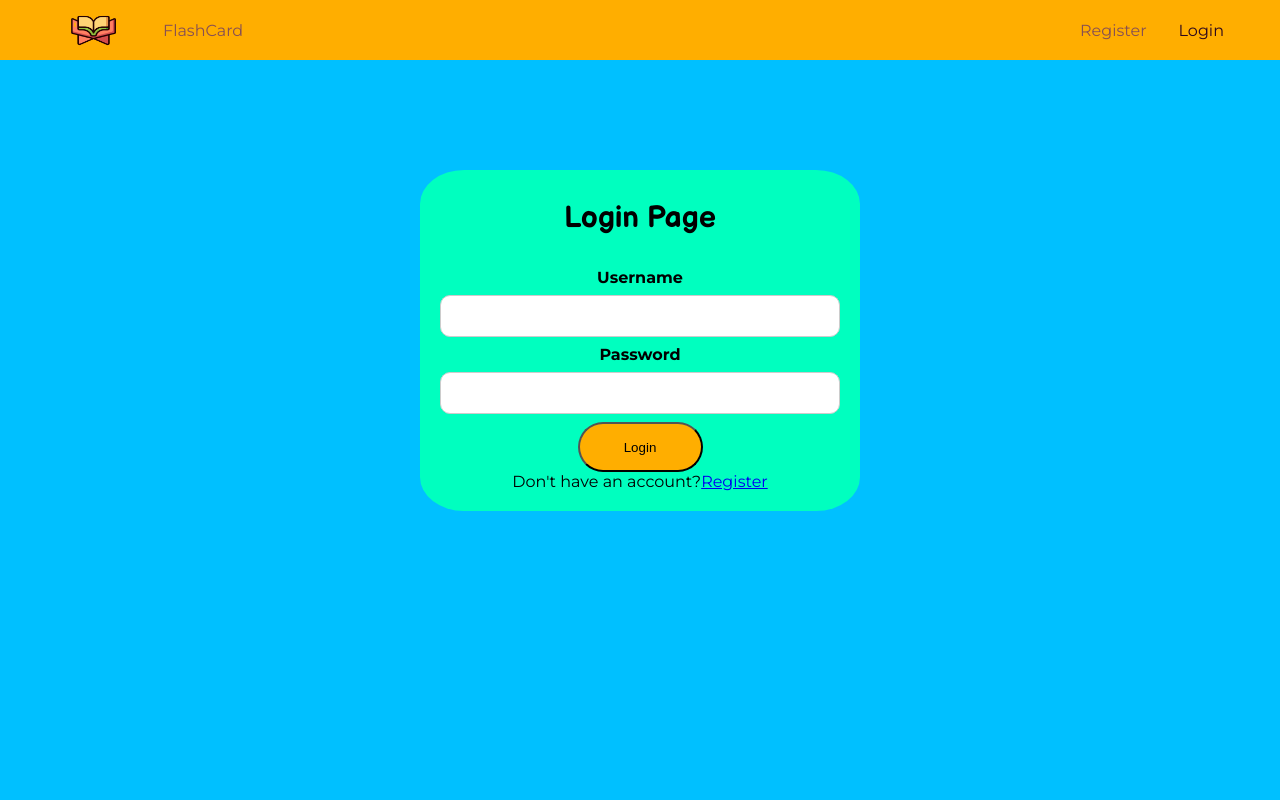
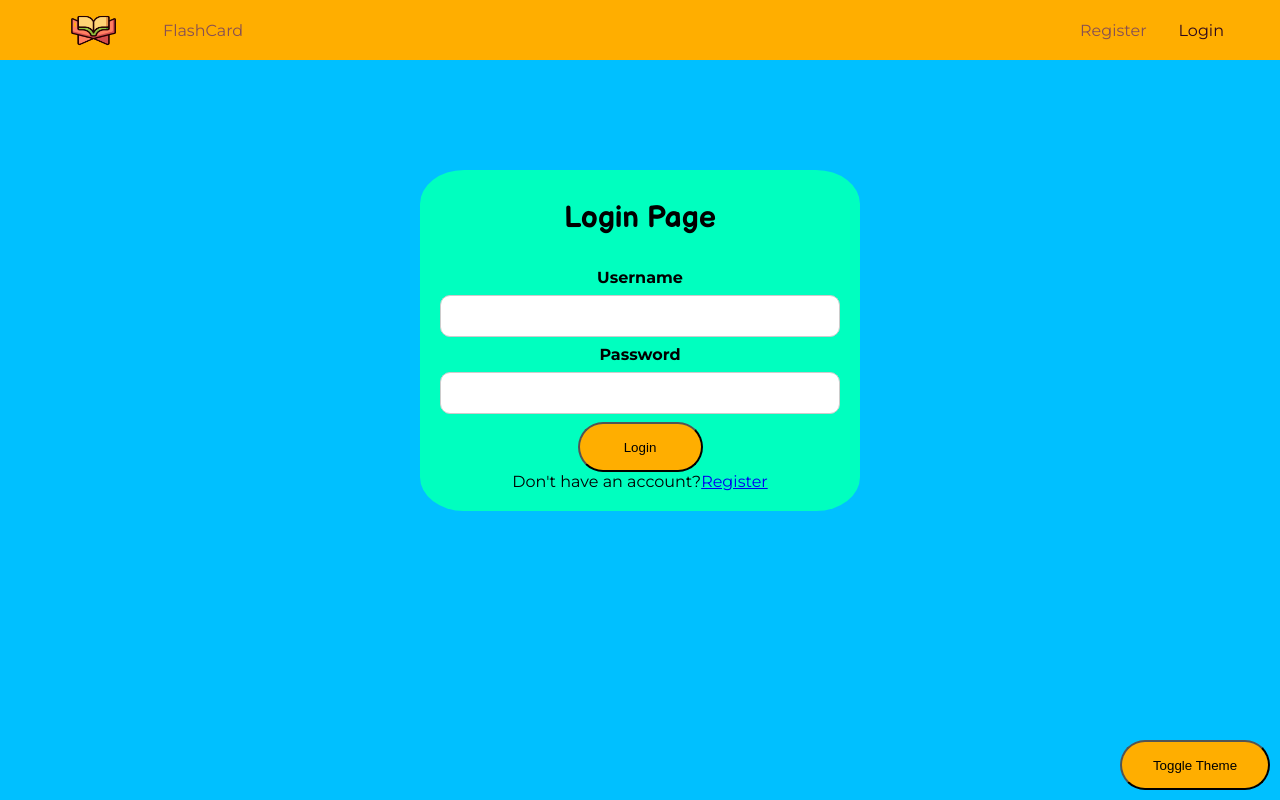
Before and after one commit to Thiefstep/Lap3, a React (Vite) app in the folder client/: page /login in a window 1280 px wide. Built offline with nearby package versions, Linux system fonts and the light colour scheme.

Commit message:
Light and dark mode done

```diff
--- a/client/src/App.jsx
+++ b/client/src/App.jsx
@@ -7,9 +7,8 @@ import { useAuth } from './hooks/useAuth';
 import './assets/app.css';
 
 const App = () => {
-
 	const { user } = useAuth();
-	return (
+	return <>
 		<Routes>
 			<Route path="/" element={<PageWrapper />}>
 				<Route index element={user ? <Pages.HomePage /> : <Navigate to="/login" />} />
@@ -19,7 +18,8 @@ const App = () => {
 				<Route path="/*" element={<Pages.NotFound />} />
 			</Route>
 		</Routes>
-	);
+		</>
+	;
 };
 
 export default App;
--- a/client/src/assets/app.css
+++ b/client/src/assets/app.css
@@ -18,6 +18,22 @@ body {
     font-family: 'Montserrat', sans-serif;
 }
 
+.body {
+    background-color: #00C0FF;
+    font-family: 'Montserrat', sans-serif;
+}
+
+.dark {
+    background-color: #000000;
+    font-family: 'Montserrat', sans-serif;
+}
+
+footer{
+    position: fixed;
+    bottom: 0;
+    right: 0;
+    padding: 10px;
+}
 
 button{
     height: 50px;
@@ -25,7 +41,6 @@ button{
     background-color: #FFAE00;
     border-radius: 30px;
 }
-
 
 /* --------------------------------Nav-----------------------------------*/
 
--- a/client/src/components/PageWrapper/index.jsx
+++ b/client/src/components/PageWrapper/index.jsx
@@ -1,12 +1,23 @@
-import React, {useState, useEffect } from 'react';
+import React, {useEffect, useState} from 'react';
 import { NavLink, Outlet } from 'react-router-dom';
+import logo from '../../assets/logo.png'
 import '../../assets/app.css';
-import logo from '../../assets/logo.png'
 
 const style = ({ isActive }) => (isActive ? { color: '#2B061E' } : { color: '#875053' });
 
 
 const PageWrapper = () => {
+	const [theme,setTheme]=useState('body')
+	const toggleTheme = () => {
+		if (theme === 'body'){
+			setTheme('dark')
+		} else {
+			setTheme('body')
+		}
+	}
+	useEffect(()=>{
+		document.body.className = theme;
+	},[theme])
 	return (
 		<>
 			<header>
@@ -38,6 +49,11 @@ const PageWrapper = () => {
 			<article>
 				<Outlet />
 			</article>
+			<footer>
+				<div className={`App{$theme}`}>
+					<button onClick={toggleTheme}>Toggle Theme</button>
+				</div>
+			</footer>
 		</>
 	);
 };
```
